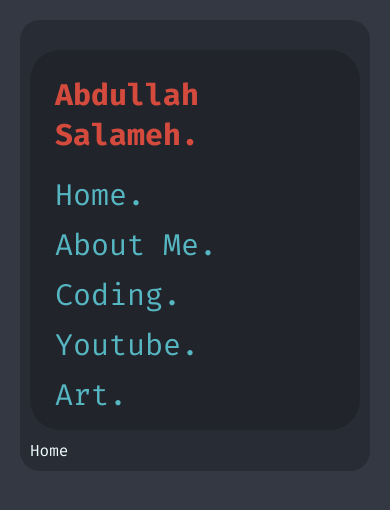
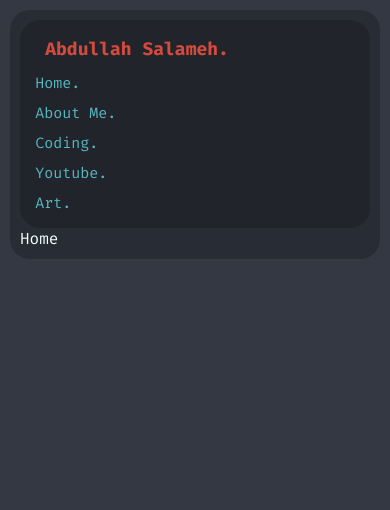
Before and after one commit to abda-s/my-blog, a React (Create React App) app: page / in a window 390 px wide. Shown: the top 510 px of the page. Built offline with nearby package versions, Linux system fonts and the light colour scheme.

Commit message:
also fixing some styles

```diff
--- a/src/styls/Navbar.css
+++ b/src/styls/Navbar.css
@@ -1,7 +1,7 @@
 /* the nav bar */
 .navbar{
     width:97%;
-    margin:20px auto 10px auto;
+    margin:10px auto 10px auto;
     padding: 5px;
     display: flex;
     align-items:center;
@@ -53,18 +53,18 @@
 @media screen and (max-width: 500px) {
 
     .navbar{
+        margin: auto;
         display:block;
-        border-radius: 30px;
+        border-radius: 20px;
+        font-size:15px;
+
     }
     .logo{
-        font-size:30px;
+        font-size:18px;
     }
     .navbar ul li{
         display:block;
-        margin:10px 20px;
-    }
-    .navbar ul li a{
-        font-size:30px;
+        margin:10px 10px;
     }
 
 }
--- a/src/styls/main.css
+++ b/src/styls/main.css
@@ -16,7 +16,7 @@ body {
 .all {
     background-color: #282C34;
     border-radius: 20px;
-    margin: 20px;
+    margin: 10px;
     padding: 10px;
     height: 100%;
 }
```
